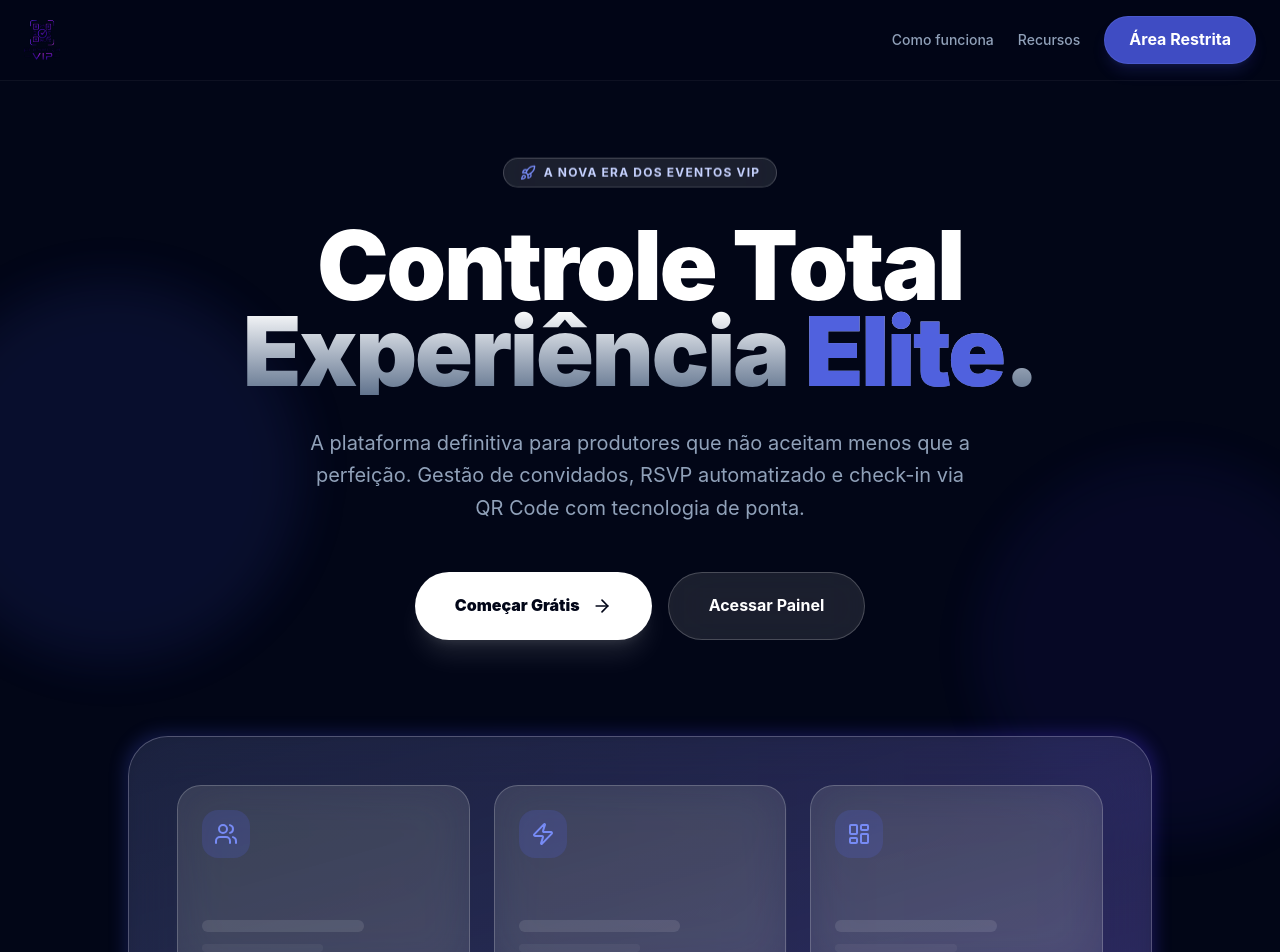
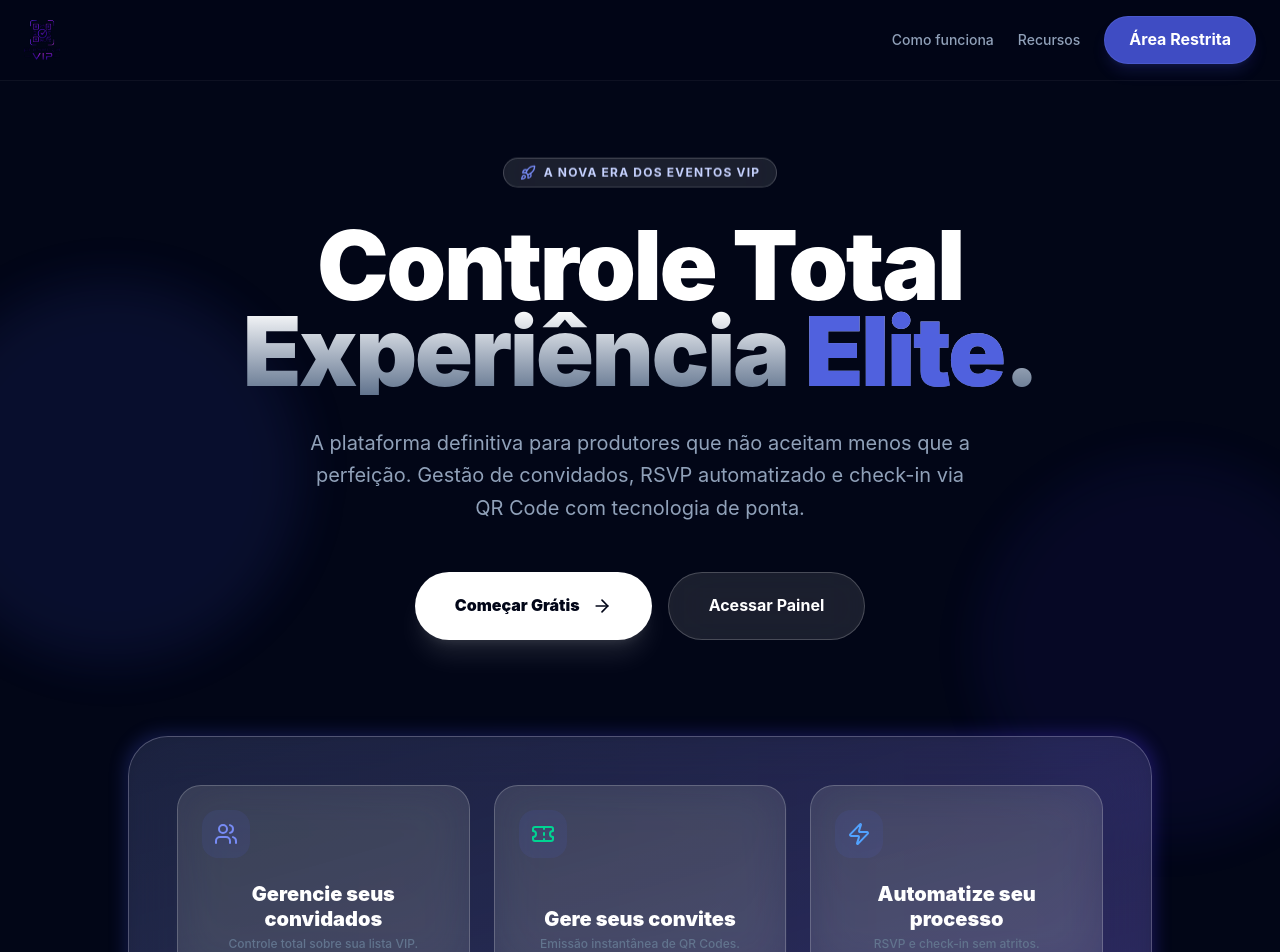
Before and after one commit to luizralmeida/tribe-system-monorepo, a Vue app in the folder apps/tribe-front/: page / in a window 1280 px wide. Shown: the top 952 px of the page. Built offline with nearby package versions, Linux system fonts and the light colour scheme; the HTML template or start-up script is replaced by a standard one.

Commit message:
fix: empty cards section

```diff
--- a/apps/tribe-front/src/pages/LandingPage.vue
+++ b/apps/tribe-front/src/pages/LandingPage.vue
@@ -10,7 +10,8 @@ import {
   QrCode,
   Smartphone,
   LayoutDashboard,
-  CheckCircle2
+  CheckCircle2,
+  Ticket
 } from 'lucide-vue-next';
 import fullLogo from '@/assets/full-logo.svg';
 
@@ -120,13 +121,17 @@ const audiences = [
           <div class="relative glass rounded-[2.5rem] overflow-hidden">
              <div class="p-8 md:p-12 bg-gradient-to-br from-slate-900/50 to-transparent">
                 <div class="grid md:grid-cols-3 gap-6">
-                   <div v-for="i in 3" :key="i" class="h-48 glass rounded-3xl p-6 flex flex-col justify-between border-white/5">
-                      <div class="w-12 h-12 rounded-2xl bg-primary-500/20 flex items-center justify-center">
-                         <component :is="[Users, Zap, LayoutDashboard][i-1]" class="w-6 h-6 text-primary-400" />
+                   <div v-for="(card, i) in [
+                     { icon: Users, label: 'Gerencie seus convidados', desc: 'Controle total sobre sua lista VIP.', color: 'text-primary-400' },
+                     { icon: Ticket, label: 'Gere seus convites', desc: 'Emissão instantânea de QR Codes.', color: 'text-emerald-400' },
+                     { icon: Zap, label: 'Automatize seu processo', desc: 'RSVP e check-in sem atritos.', color: 'text-blue-400' }
+                   ]" :key="i" class="h-48 glass rounded-3xl p-6 flex flex-col justify-between border-white/5 hover:border-white/10 transition-colors">
+                      <div class="w-12 h-12 rounded-2xl bg-primary-500/10 flex items-center justify-center">
+                         <component :is="card.icon" class="w-6 h-6" :class="card.color" />
                       </div>
-                      <div class="space-y-3">
-                         <div class="h-3 w-2/3 bg-white/10 rounded-full"></div>
-                         <div class="h-2 w-1/2 bg-white/5 rounded-full"></div>
+                      <div class="space-y-1">
+                         <div class="text-xl font-black text-white leading-tight">{{ card.label }}</div>
+                         <div class="text-xs text-slate-500 font-medium">{{ card.desc }}</div>
                       </div>
                    </div>
                 </div>
```
